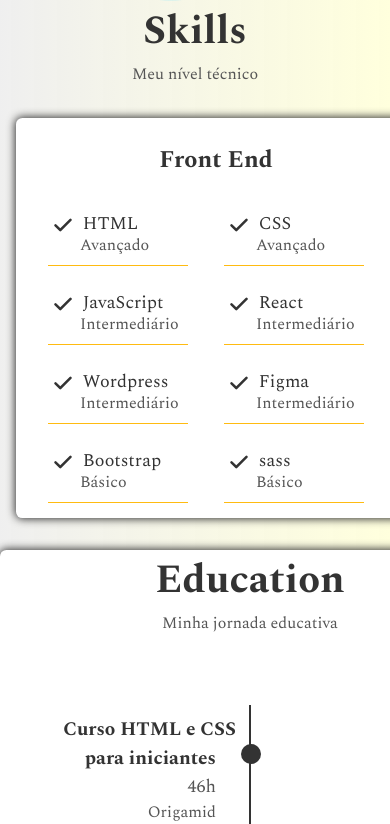
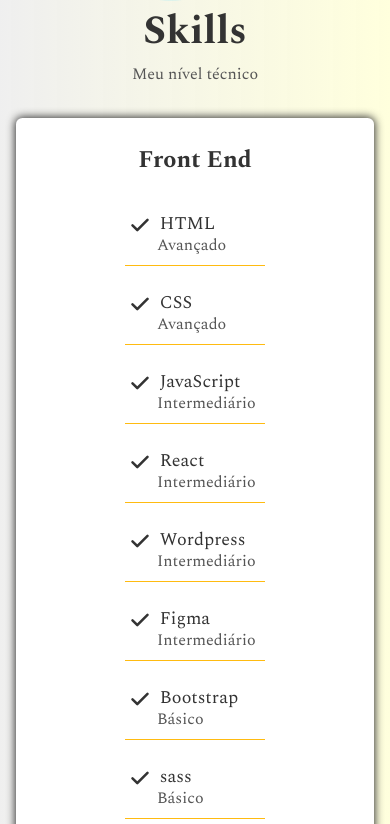
Before and after one commit to luizCosta-Serao/luizCosta-Serao.github.io, a React (Create React App) app: page / in a window 390 px wide. Shown: the part 1480-2304 px from the top of the page. Built offline with nearby package versions, Linux system fonts and the light colour scheme.

Commit message:
Skills responsivo

```diff
--- a/src/components/Skills/Skills.module.css
+++ b/src/components/Skills/Skills.module.css
@@ -16,7 +16,6 @@
 .frontEnd {
   background-color: white;
   width: 400px;
-  height: 400px;
   border-radius: .4rem;
   box-shadow: 0px 0px 8px 1px #333;
   padding: 1.5rem 2rem;
@@ -66,3 +65,16 @@
   margin-top: .5rem;
   background-color: #fb1;
 }
+
+@media (max-width:478px) {
+  .frontEnd {
+    width: 100%;
+  }
+}
+
+@media (max-width:400px) {
+  .skillsList li {
+    grid-column: 1 / -1;
+    justify-self: center;
+  }
+}
```
Also changed, not shown: src/components/Education/Education.module.css (line endings or trailing spaces).
